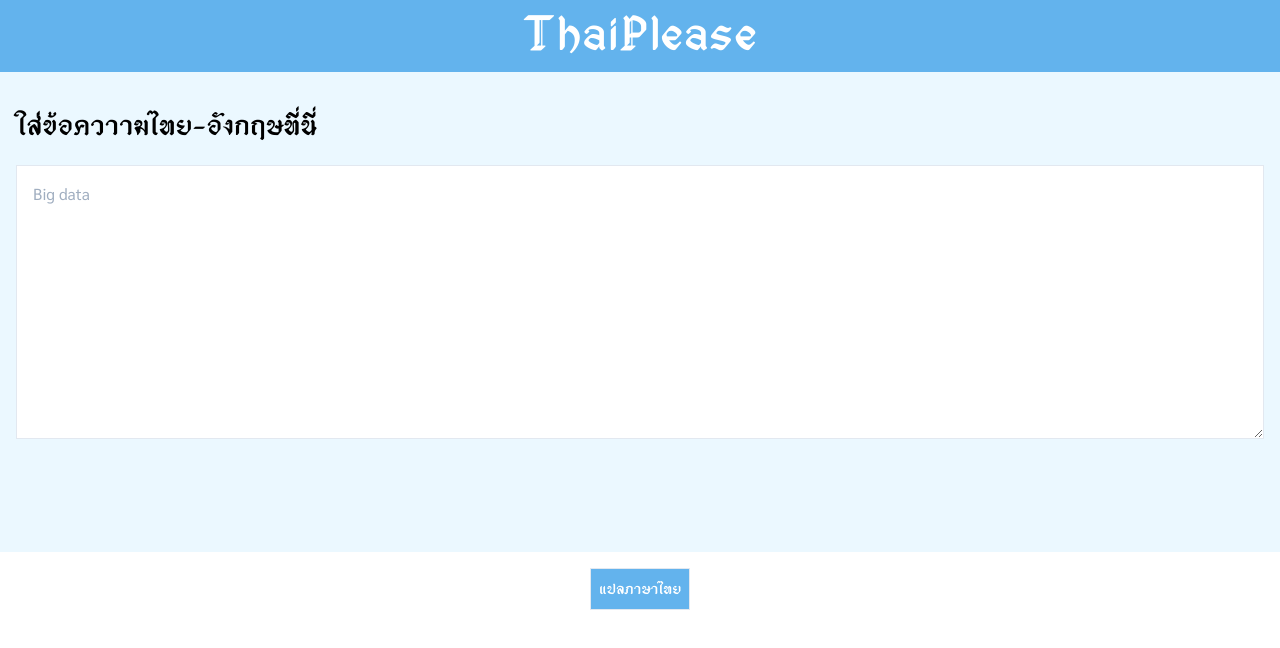
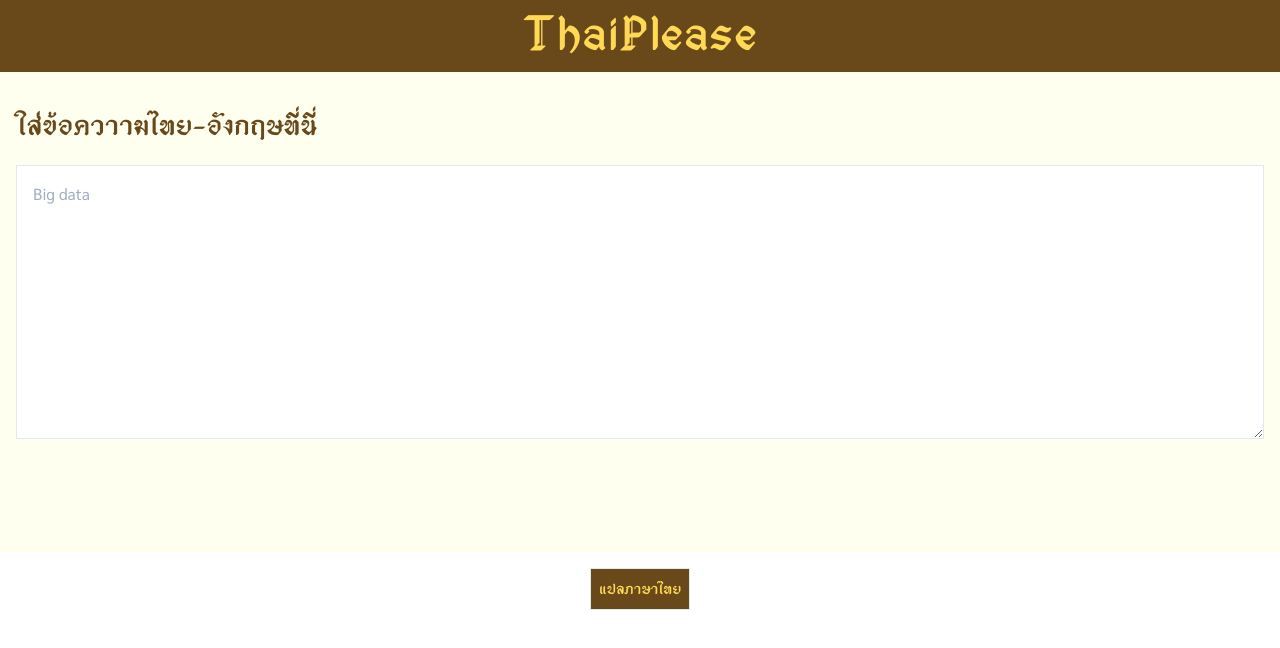
Before and after one commit to pontakornth/thaiplease, a Vue app: page / in a window 1280 px wide. Shown: the top 648 px of the page. Built offline with nearby package versions, Linux system fonts and the light colour scheme.

Commit message:
styling: add color

```diff
--- a/src/App.vue
+++ b/src/App.vue
@@ -63,17 +63,17 @@ export default {
 
 <style lang="postcss">
 .appbar {
-  @apply text-center text-white bg-blue-400 text-5xl;
+  @apply text-center text-mustard bg-chestnut text-5xl;
 }
 .input {
   @apply p-4 text-black border w-full;
 }
 .input-form {
-  @apply p-4 bg-blue-100;
+  @apply p-4 bg-yellow-100;
   height: 30em;
 }
 .input-form label {
-  @apply my-4 block font-display text-3xl;
+  @apply my-4 block text-chestnut font-display text-3xl;
 }
 .button-group {
   @apply py-4 px-8 flex justify-center items-center text-center;
@@ -82,13 +82,13 @@ export default {
   @apply p-2 cursor-pointer border font-display;
 }
 .button.is-primary {
-  @apply text-white bg-blue-400;
+  @apply text-mustard bg-chestnut;
 }
 .button.is-primary:hover {
-  @apply bg-blue-500;
+  @apply bg-mustard text-chestnut;
 }
 .loading {
-  @apply p-4 flex text-center items-center justify-center bg-blue-300 text-white font-display;
+  @apply p-4 flex text-center items-center justify-center bg-mustard text-chestnut font-display;
   height: 30em;
 }
 .loading h1 {
@@ -104,7 +104,7 @@ export default {
  height: 30em;
 }
 .translated h1 {
-  @apply text-5xl;
+  @apply text-5xl text-chestnut;
 }
 .translated h1 {
   @apply text-5xl;
--- a/tailwind.config.js
+++ b/tailwind.config.js
@@ -4,6 +4,13 @@ module.exports = {
       display: ['EDNamMool', 'sans-serif'],
       body: ['Sarabun', 'sans-serif'],
     },
+    extend: {
+      colors: {
+        chestnut: '#69491A',
+        mustard: '#FFD954',
+        honey: 'F2AB39',
+      },
+    },
   },
   variants: {},
   plugins: [],
```
